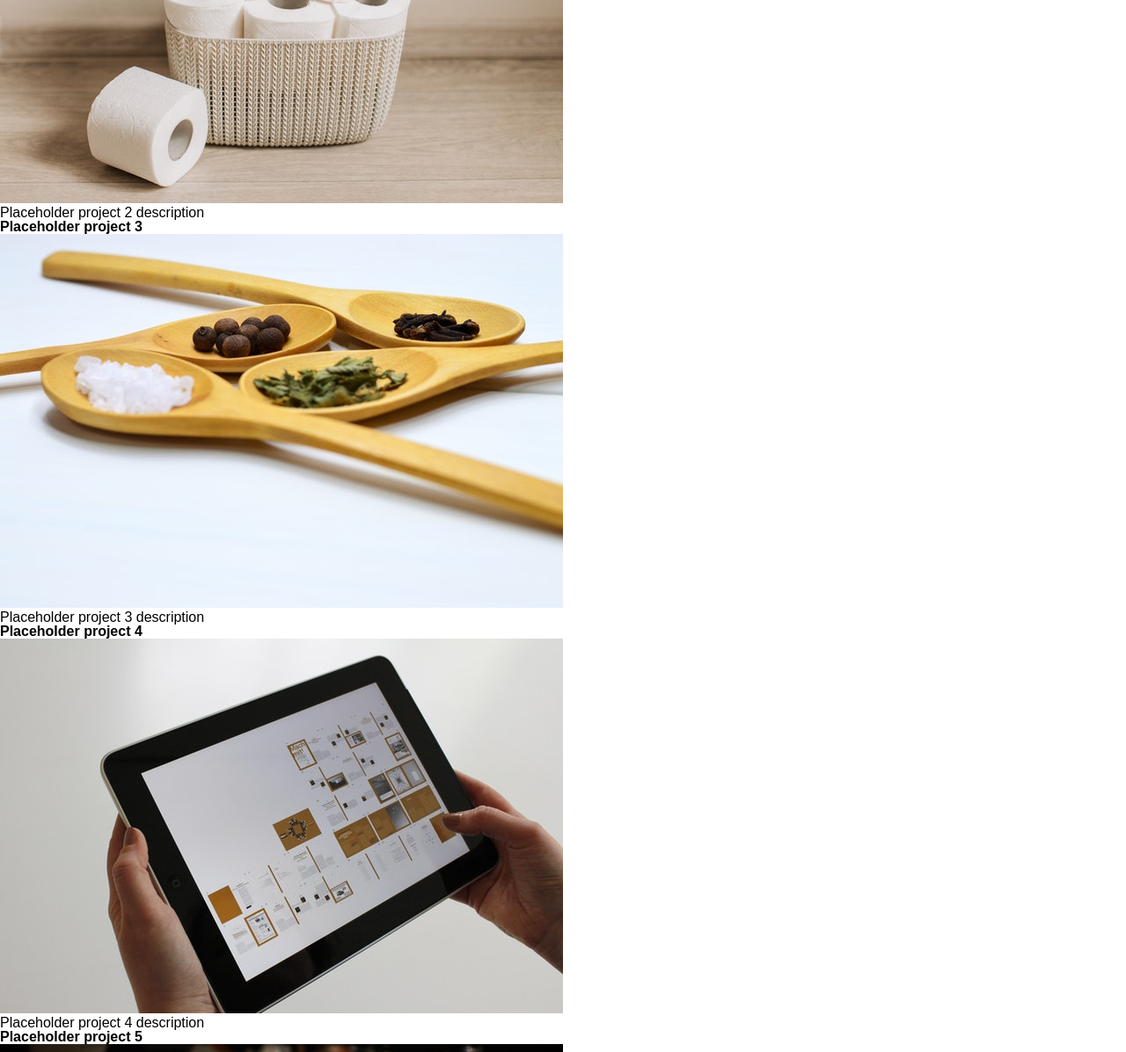
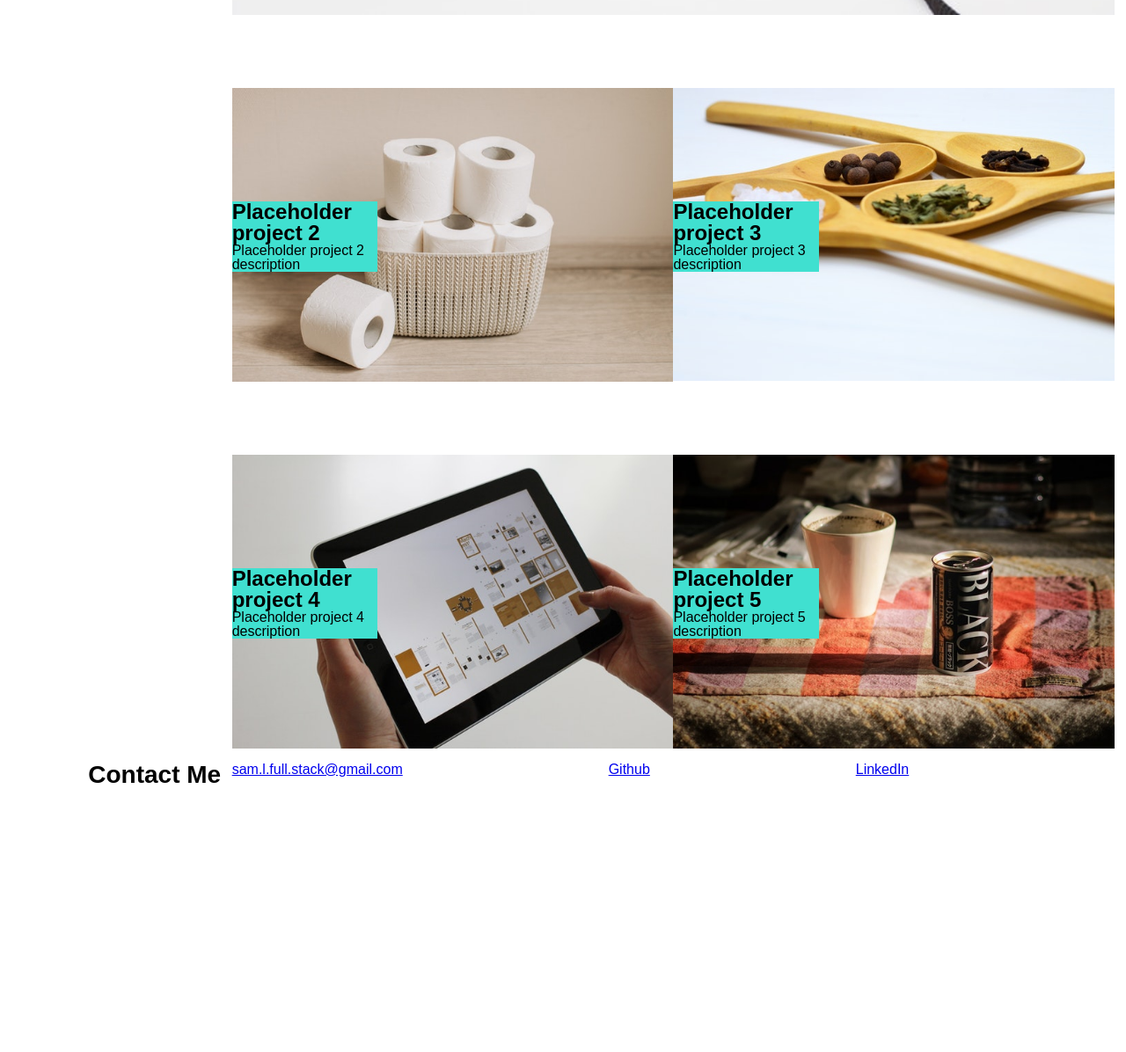
Before and after one commit to ts795/portfolio-of-work-samples, a plain HTML site: page index.html in a window 1280 px wide. Shown: the part 964-2160 px from the top of the page at 88% size. After the commit the page ends 1860 px from the top, so only its background shows below. Drawn offline with Linux system fonts and the light colour scheme.

Commit message:
Add styling for elements in main

```diff
--- a/assets/css/style.css
+++ b/assets/css/style.css
@@ -1,7 +1,7 @@
 /* Flex the name and navigation links at the top of the page */
 #name-and-nav-links {
     display: flex;
-    /* add 1% maegins on left, right and bottom */
+    /* add 1% margins on left, right and bottom */
     margin-left: 1%;
     margin-right: 1%;
     margin-bottom: 1%;
@@ -32,5 +32,81 @@ header img {
 
 /* background color for the header */
 header {
-    background-color: navajowhite;
+    background-color: turquoise;
 }
+
+/* Font size for h2 elements */
+h2 {
+    font-size: 175%;
+}
+
+/* Font size for h3 elements */
+h3 {
+    font-size: 150%;
+}
+
+/* Styling for content sections */
+.content-container {
+    /* add 1% margins on left, right and bottom */
+    margin-left: 1%;
+    margin-right: 1%;
+    margin-bottom: 1%;
+}
+
+/* Put the headers for the content sections on the left */
+.content-container h2 {
+    float: left;
+    width: 20%;
+    /* Put the text on the right */
+    text-align: right;
+    padding-right: 1%;
+}
+
+/* Styling for the project cards container in the work section */
+#project-cards {
+    display: flex;
+    /* Make the cards wrap to the next line if they overflow */
+    flex-wrap: wrap;
+}
+
+/* Make the contact me links show on the right of the page in one line */
+#contact-links {
+    display: flex;
+    justify-content: space-between;
+}
+
+/* Size links as per width and height but grow and shrink to with the container */
+#contact-links a {
+    flex: auto;
+}
+
+/* All cards except the first one should be half of the display area */
+.card:not(.first-item) {
+    width: 50%;
+}
+
+/* Make the first application twice as large as the rest of the applications */
+.first-item {
+    width: 100%;
+
+}
+
+/* Put a border around the card */
+.card {
+    border: solid;
+    border: turquoise;
+}
+
+/* Make the card image fill the width and height of the card */
+.card img {
+    width: 100%;
+}
+
+/* Make the project description appear over the image */
+.project-description {
+    position: relative;
+    top: 50%;
+    left: 0%;
+    background-color: turquoise;
+    width: 33%;
+}
--- a/index.html
+++ b/index.html
@@ -22,55 +22,67 @@
         <img src="./assets/images/sam_lingampalli_photo.jpg" alt="Recent photo of Sam Lingampalli" />
     </header>
     <main>
-        <section id="about-me">
+        <section id="about-me" class="content-container">
             <h2>About Me</h2>
             <p>I am a full stack developer that is open to free lance, contract, and full time work. I have experience with Angular, Javascript, Python, HTML, CSS, MongoDB, node, and Ansible. Please click on the projects in the Work section to view some of my projects.</p>
         </section>
-        <section id="work">
+        <section id="work" class="content-container">
             <h2>Work</h2>
-            <section class="card">
+            <div id="project-cards">
+                <section class="card first-item">
+                    <div class="project-description">
                         <h3>Placeholder project 1</h3>
+                        <p>Placeholder project 1 description</p>
+                    </div>
                     <a href="https://www.google.com/" target="_blank">
                         <img src="./assets/images/camera.jpg" alt="Placeholder project Image 1" />
                     </a>
-                <p>Placeholder project 1 description</p>
                 </section>
                 <section class="card">
+                    <div class="project-description">
                         <h3>Placeholder project 2</h3>
+                        <p>Placeholder project 2 description</p>
+                    </div>
                     <a href="https://www.fitbit.com/" target="_blank">
                         <img src="./assets/images/toilet-paper.jpg" alt="Placeholder project Image 2" />
                     </a>
-                <p>Placeholder project 2 description</p>
                 </section>
                 <section class="card">
+                    <div class="project-description">
                         <h3>Placeholder project 3</h3>
+                        <p>Placeholder project 3 description</p>
+                    </div>
                     <a href="https://www.hotwire.com/" target="_blank">
                         <img src="./assets/images/wooden-spoons.jpg" alt="Placeholder project Image 3" />
                     </a>
-                <p>Placeholder project 3 description</p>
                 </section>
                 <section class="card">
+                    <div class="project-description">
                         <h3>Placeholder project 4</h3>
+                        <p>Placeholder project 4 description</p>
+                    </div>
                     <a href="https://www.evernote.com/" target="_blank">
                         <img src="./assets/images/tablet.jpg" alt="Placeholder project Image 4" />
                     </a>
-                <p>Placeholder project 4 description</p>
                 </section>
                 <section class="card">
+                    <div class="project-description">
                         <h3>Placeholder project 5</h3>
+                        <p>Placeholder project 5 description</p>
+                    </div>
                     <a href="https://www.northropgrumman.com/" target="_blank">
                         <img src="./assets/images/canned-coffee.jpg" alt="Placeholder project Image 5" />
                     </a>
-                <p>Placeholder project 5 description</p>
                 </section>
+            </div>
         </section>
-        <section id="contact-me">
+        <section id="contact-me" class="content-container">
             <h2>Contact Me</h2>
-            <ul>
-                <li><a href="mailto:sam.l.full.stack@gmail.com">sam.l.full.stack@gmail.com</a></li>
-                <li><a href="https://github.com/ts795" target="_blank">Github</a></li>
-                <li><a href="http://www.linkedin.com/in/sam-l-3b3838132" target="_blank">LinkedIn</a></li>
-            </ul>
+            <div id="contact-links">
+                <a href="mailto:sam.l.full.stack@gmail.com">sam.l.full.stack@gmail.com</a>
+                <a href="https://github.com/ts795" target="_blank">Github</a>
+                <a href="http://www.linkedin.com/in/sam-l-3b3838132" target="_blank">LinkedIn</a>
+            </div>
         </section>
     </main>
 </body>
```
Also changed, not shown: 1 other file. Lines whose indentation alone changed are shown as unchanged.
